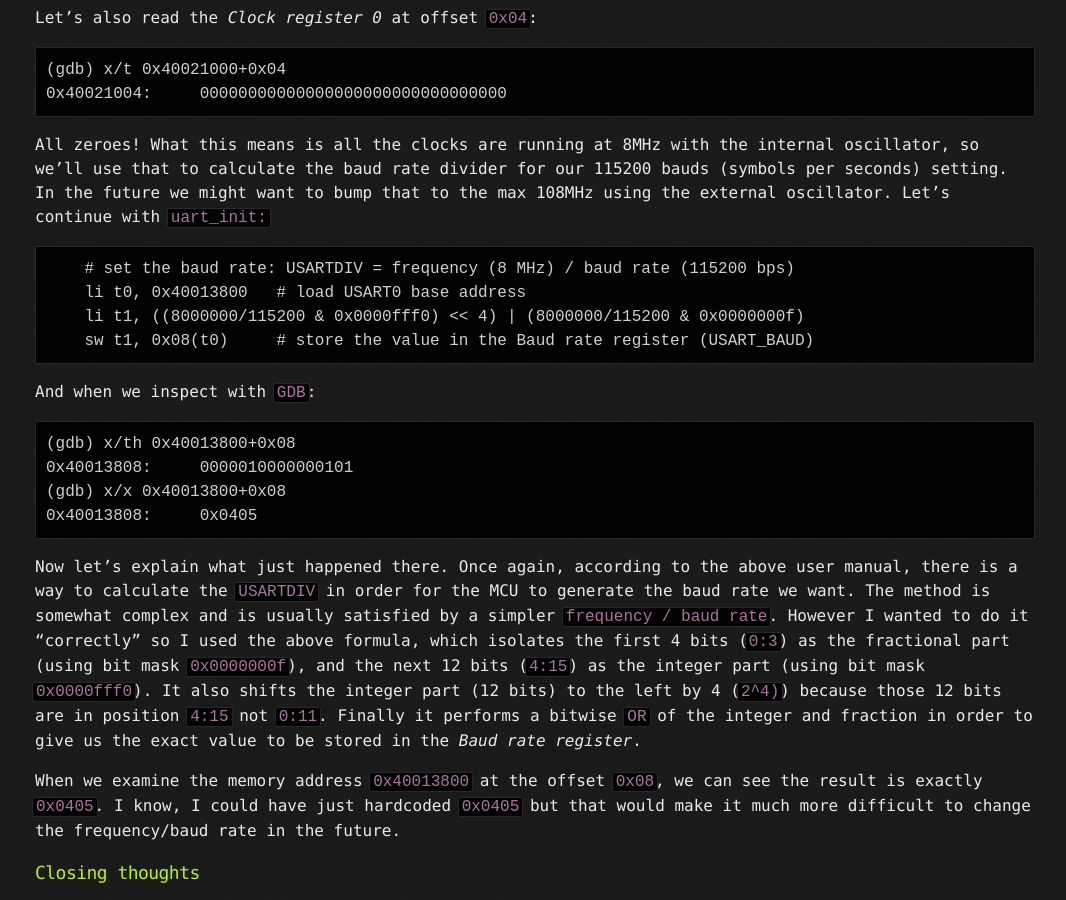
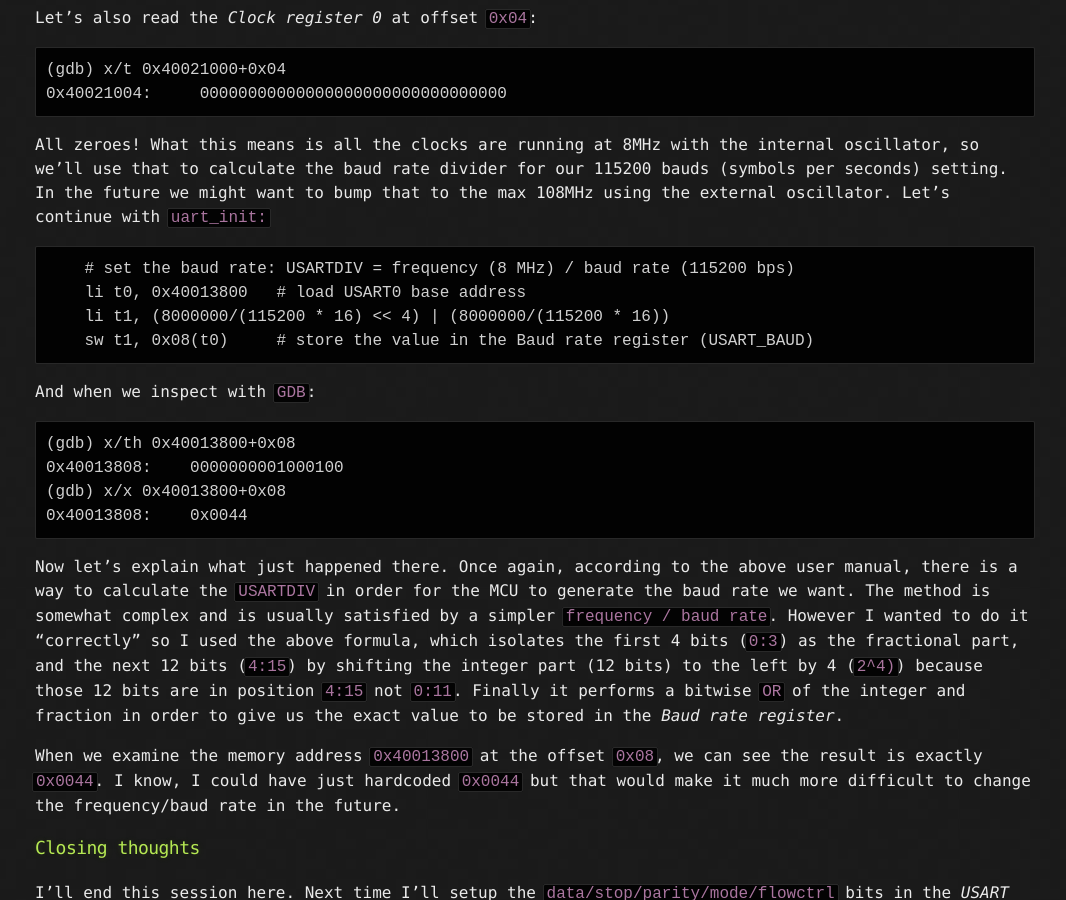
Before and after one commit to aw/fiveforths, a Jekyll site: the page built from logs/_posts/2022-12-07-devlog-15-initializing-uart-pt2.md, in a window 1280 px wide and 900 px high, scrolled down 1008 px. Shown: the whole window, without its empty margins (105-1171 px from the left). Built offline with Jekyll 4.4.1, drawn with Linux system fonts in a browser that asks for light colours.

Commit message:
Adjust incorrect UART baud rate value

````diff
--- a/logs/_posts/2022-12-07-devlog-15-initializing-uart-pt2.md
+++ b/logs/_posts/2022-12-07-devlog-15-initializing-uart-pt2.md
@@ -43,7 +43,7 @@
 ```
     # set the baud rate: USARTDIV = frequency (8 MHz) / baud rate (115200 bps)
     li t0, 0x40013800   # load USART0 base address
-    li t1, ((8000000/115200 & 0x0000fff0) << 4) | (8000000/115200 & 0x0000000f)
+    li t1, (8000000/(115200 * 16) << 4) | (8000000/(115200 * 16))
     sw t1, 0x08(t0)     # store the value in the Baud rate register (USART_BAUD)
 ```
 
@@ -51,14 +51,14 @@
 
 ```
 (gdb) x/th 0x40013800+0x08
-0x40013808:	0000010000000101
+0x40013808:    0000000001000100
 (gdb) x/x 0x40013800+0x08
-0x40013808:	0x0405
+0x40013808:    0x0044
 ```
 
-Now let's explain what just happened there. Once again, according to the above user manual, there is a way to calculate the `USARTDIV` in order for the MCU to generate the baud rate we want. The method is somewhat complex and is usually satisfied by a simpler `frequency / baud rate`. However I wanted to do it "correctly" so I used the above formula, which isolates the first 4 bits (`0:3`) as the fractional part (using bit mask `0x0000000f`), and the next 12 bits (`4:15`) as the integer part (using bit mask `0x0000fff0`). It also shifts the integer part (12 bits) to the left by 4 (`2^4)`) because those 12 bits are in position `4:15` not `0:11`. Finally it performs a bitwise `OR` of the integer and fraction in order to give us the exact value to be stored in the _Baud rate register_.
+Now let's explain what just happened there. Once again, according to the above user manual, there is a way to calculate the `USARTDIV` in order for the MCU to generate the baud rate we want. The method is somewhat complex and is usually satisfied by a simpler `frequency / baud rate`. However I wanted to do it "correctly" so I used the above formula, which isolates the first 4 bits (`0:3`) as the fractional part, and the next 12 bits (`4:15`) by shifting the integer part (12 bits) to the left by 4 (`2^4)`) because those 12 bits are in position `4:15` not `0:11`. Finally it performs a bitwise `OR` of the integer and fraction in order to give us the exact value to be stored in the _Baud rate register_.
 
-When we examine the memory address `0x40013800` at the offset `0x08`, we can see the result is exactly `0x0405`. I know, I could have just hardcoded `0x0405` but that would make it much more difficult to change the frequency/baud rate in the future.
+When we examine the memory address `0x40013800` at the offset `0x08`, we can see the result is exactly `0x0044`. I know, I could have just hardcoded `0x0044` but that would make it much more difficult to change the frequency/baud rate in the future.
 
 ### Closing thoughts
 
````
Also changed, not shown: 1 other file.
